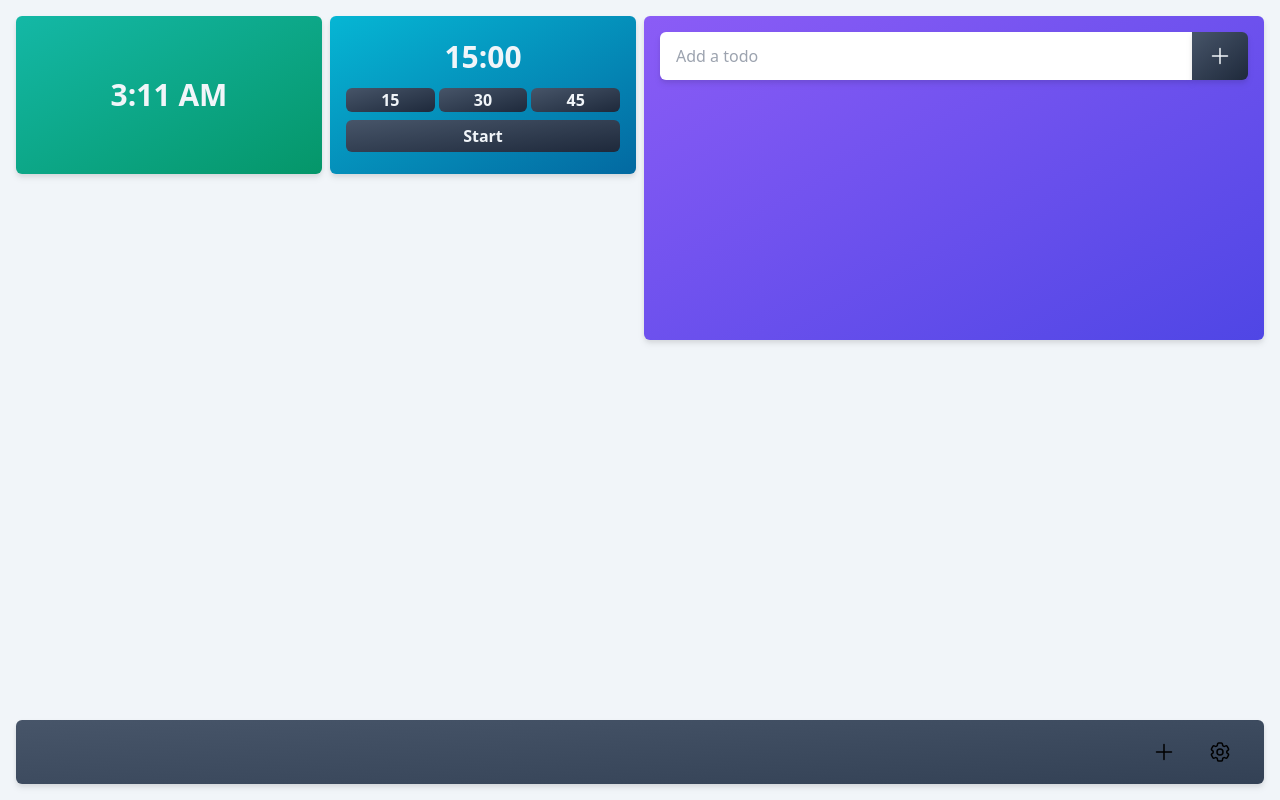
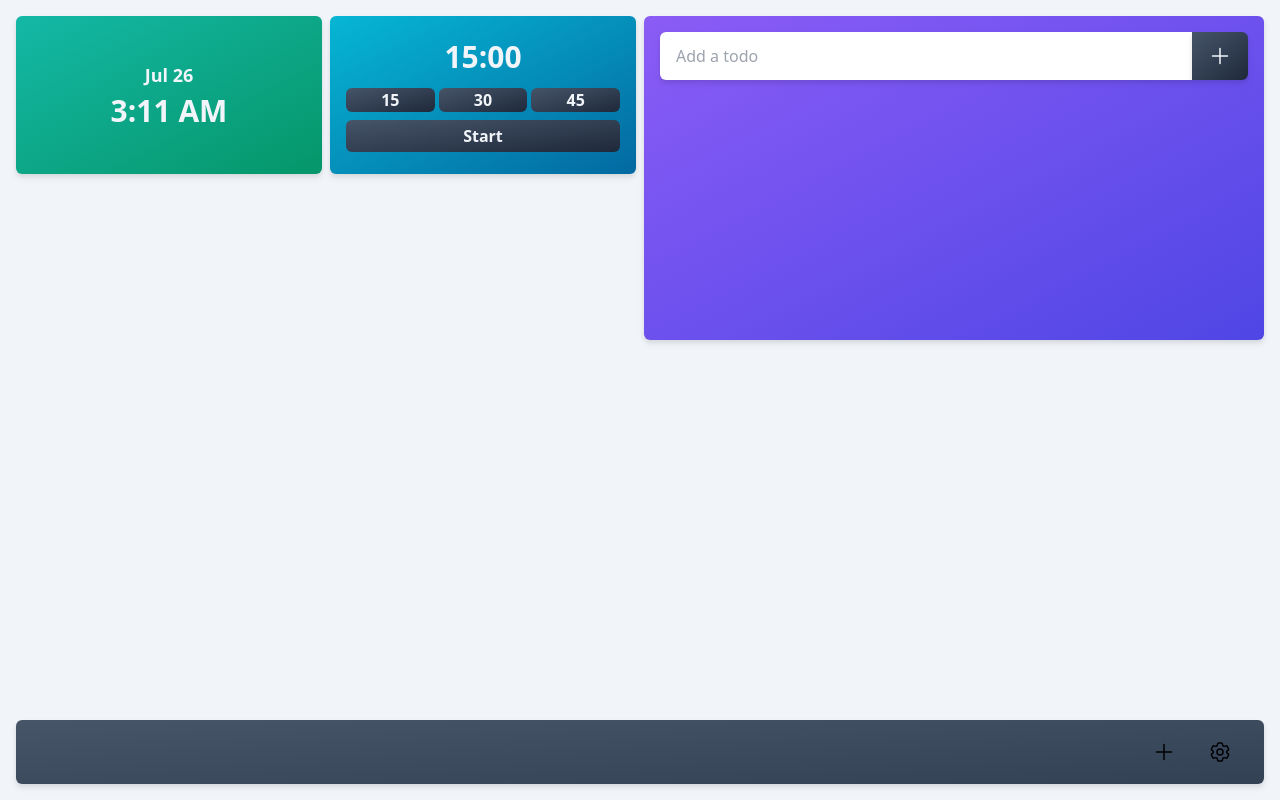
Before and after one commit to mattcbodily/landing-page, a Vue app: page / in a window 1280 px wide. Built offline with nearby package versions, Linux system fonts and the light colour scheme.

Commit message:
Adds date to clock component, and refactors how date is formatted

```diff
--- a/src/components/widgets/Clock.vue
+++ b/src/components/widgets/Clock.vue
@@ -2,35 +2,29 @@
 import { onMounted, onUnmounted, ref } from 'vue'
 import WidgetCard from './WidgetCard.vue'
 
+const currentDate = ref(null)
 const currentTime = ref(null)
 
 let clockInterval
 
 const getTime = () => {
-  const time = new Date()
-  let hour = time.getHours()
-  let minutes = time.getMinutes()
-  let amPm = 'AM'
+  const now = new Date()
 
-  if (hour >= 12) {
-    if (hour > 12) hour -= 12
+  currentDate.value = new Intl.DateTimeFormat('en-US', {
+    month: 'short',
+    day: '2-digit',
+  }).format(now)
 
-    amPm = 'PM'
-  } else if (hour === 0) {
-    hour = 12
-    amPm = 'AM'
-  }
-
-  hour = hour < 10 ? hour : hour
-  minutes = minutes < 10 ? '0' + minutes : minutes
-
-  currentTime.value = `${hour}:${minutes} ${amPm}`
+  currentTime.value = new Intl.DateTimeFormat('en-US', {
+    hour: 'numeric',
+    minute: '2-digit',
+  }).format(now)
 }
 
 onMounted(() => {
   getTime()
 
-  clockInterval = setInterval(getTime, 30000)
+  clockInterval = setInterval(getTime, 60000)
 })
 
 onUnmounted(() => {
@@ -40,9 +34,10 @@ onUnmounted(() => {
 
 <template>
   <WidgetCard
-    class="flex items-center justify-center col-span-2 row-span-2 bg-gradient-to-br from-teal-500 to-emerald-600"
+    class="flex flex-col items-center justify-center gap-1 col-span-2 row-span-2 bg-gradient-to-br from-teal-500 to-emerald-600"
     id="clock"
   >
-    <p class="text-3xl text-center font-extrabold">{{ currentTime }}</p>
+    <p class="text-lg font-semibold">{{ currentDate }}</p>
+    <p class="text-3xl font-extrabold">{{ currentTime }}</p>
   </WidgetCard>
 </template>
--- a/src/components/widgets/WidgetCard.vue
+++ b/src/components/widgets/WidgetCard.vue
@@ -1,29 +1,5 @@
-<script setup>
-import { ref } from 'vue'
-
-const isDragging = ref(false)
-
-const handleDragStart = (event) => {
-  event.dataTransfer.dropEffect = 'move'
-  event.dataTransfer.effectAllowed = 'move'
-  event.dataTransfer.setData('itemId', event.target.id)
-
-  isDragging.value = true
-}
-
-const handleDragEnd = () => {
-  isDragging.value = false
-}
-</script>
-
 <template>
-  <div
-    :class="`p-4 text-slate-100 rounded-md drop-shadow-md ${isDragging ? 'opacity-50' : ''}`"
-    ref="card"
-    draggable="true"
-    @dragend="handleDragEnd($event)"
-    @dragstart="handleDragStart($event)"
-  >
+  <div class="p-4 text-slate-100 rounded-md drop-shadow-md">
     <slot />
   </div>
 </template>
```
